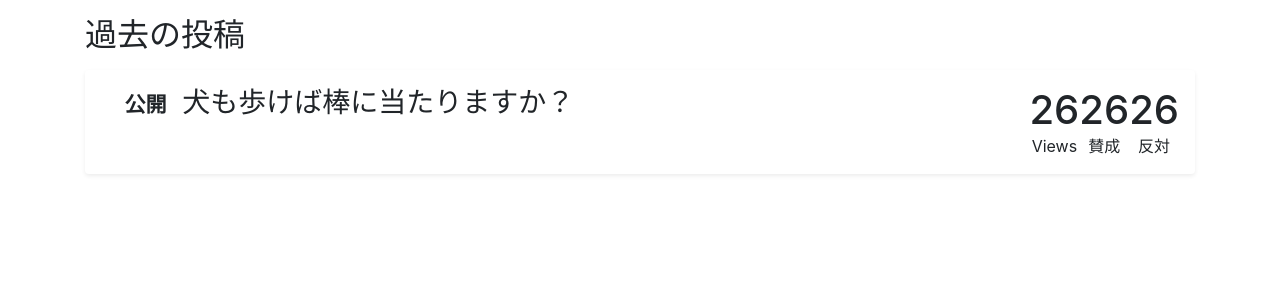
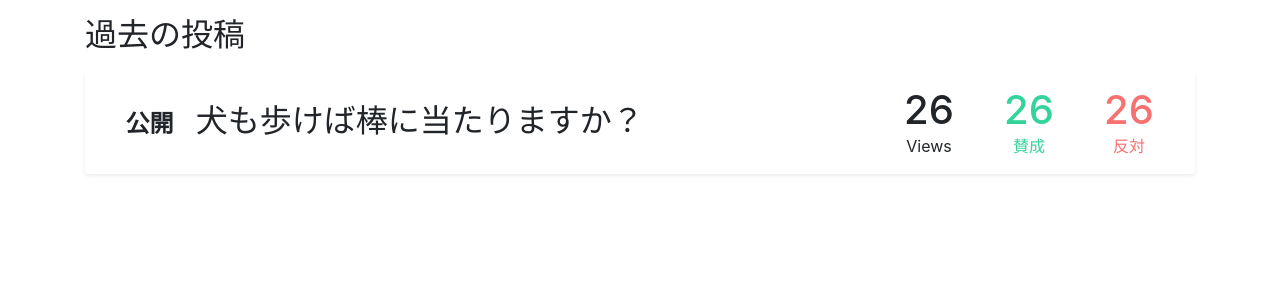
Before and after one commit to HuntingRathalos/plactice_php, a PHP site: page /php/views/topic/index.php in a window 1280 px wide. Shown: the top 300 px of the page. Run offline with PHP 8.4, Linux system fonts and the light colour scheme; some libraries are stand-ins or nearby versions.

Commit message:
過去の投稿画面修正

```diff
--- a/css/style.scss
+++ b/css/style.scss
@@ -8,6 +8,29 @@ $danger: #ff4136;
 
 @use "../bootstrap/bootstrap.scss";
 
+$cLikesGreen: #33d499;
+$cDislikesRed: #f87171;
+
 .login-form {
   width: 300px;
 }
+
+.min-w-100 {
+  min-width: 100px;
+}
+
+.likes-green {
+  color: $cLikesGreen;
+}
+
+.dislikes-red {
+  color: $cDislikesRed;
+}
+
+.topic {
+  transition: box-shadow 0.3s;
+
+  &:hover {
+    @extend .shadow;
+  }
+}
--- a/php/views/topic/index.php
+++ b/php/views/topic/index.php
@@ -13,24 +13,24 @@
                 <main class="container py-3">
                     <h1 class="h2 mb-3">過去の投稿</h1>
                         <ul class="container">
-                            <li class="row bg-white shadow-sm mb-3 rounded p-3">
-                                <div class="col-md">
-                                    <h3>
-                                        <span class="badge">公開</span>
-                                        <a>犬も歩けば棒に当たりますか？</a>
-                                    </h3>
+                            <li class="topic row bg-white shadow-sm mb-3 rounded p-3">
+                                <div class="col-md d-flex align-items-center">
+                                    <h2 class="mb-2 mb-md-0">
+                                        <span class="badge mr-1 aling-bottom">公開</span>
+                                        <a class="text-body">犬も歩けば棒に当たりますか？</a>
+                                    </h2>
                                 </div>
-                                <div class="col-auto">
+                                <div class="col-auto mx-auto">
                                     <div class="text-center row">
-                                        <div class="view">
+                                        <div class="view col-auto min-w-100">
                                             <div class="h1 mb-0">26</div>
                                             <div class="mb-0">Views</div>
                                         </div>
-                                        <div class="agree">
+                                        <div class="likes-green col-auto min-w-100">
                                             <div class="h1 mb-0">26</div>
                                             <div class="mb-0">賛成</div>
                                         </div>
-                                        <div class="disagree">
+                                        <div class="dislikes-red col-auto min-w-100">
                                             <div class="h1 mb-0">26</div>
                                             <div class="mb-0">反対</div>
                                         </div>
```
Also changed, not shown: css/style.css.
